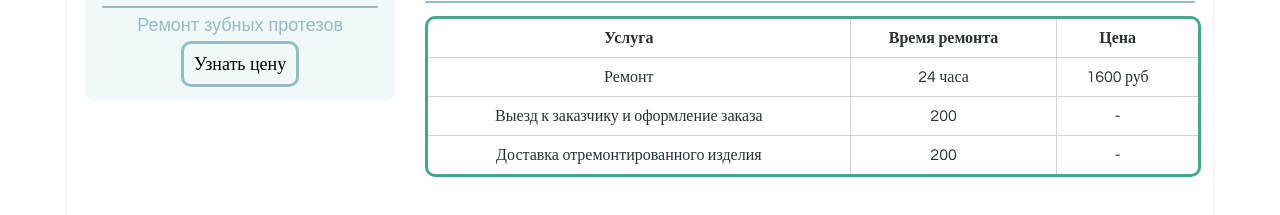
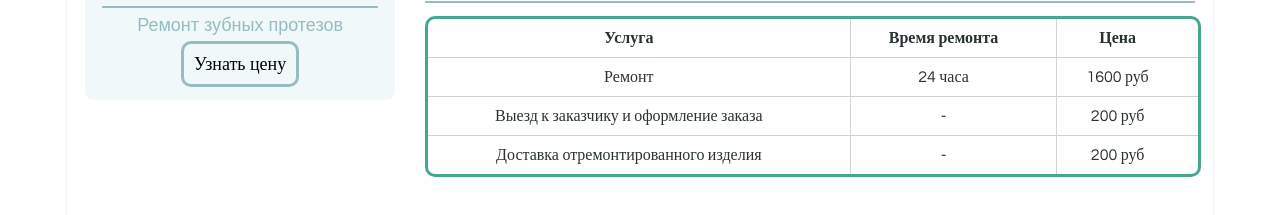
Before and after one commit to Test1002/denture, a plain HTML site: page prices.html in a window 1280 px wide. Shown: the part 263-478 px from the top of the page. Drawn offline with Linux system fonts and the light colour scheme; a web font is replaced by a local one.

Commit message:
'PriceUp'

```diff
--- a/prices.html
+++ b/prices.html
@@ -104,13 +104,13 @@
 							</tr>
 							<tr>
 								<td>Выезд к заказчику и оформление заказа</td>
-								<td>200</td>
 								<td>-</td>
+								<td>200 руб</td>
 							</tr>
 							<tr>
 								<td>Доставка отремонтированного изделия</td>
-								<td>200</td>
 								<td>-</td>
+								<td>200 руб</td>
 							</tr>
 						</table>
 					</div>
```
